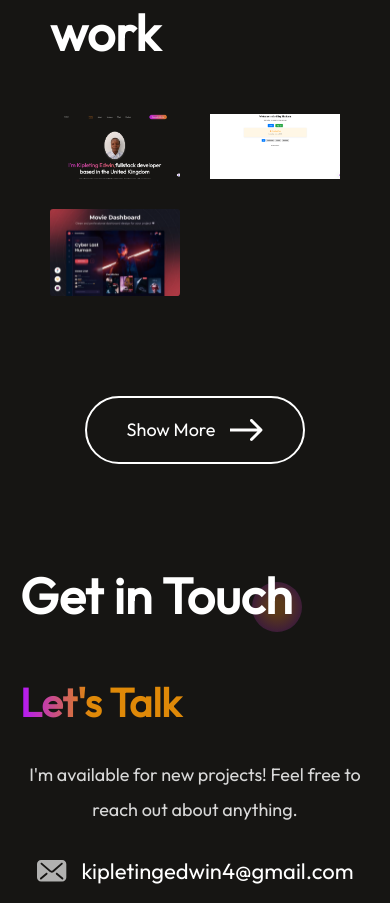
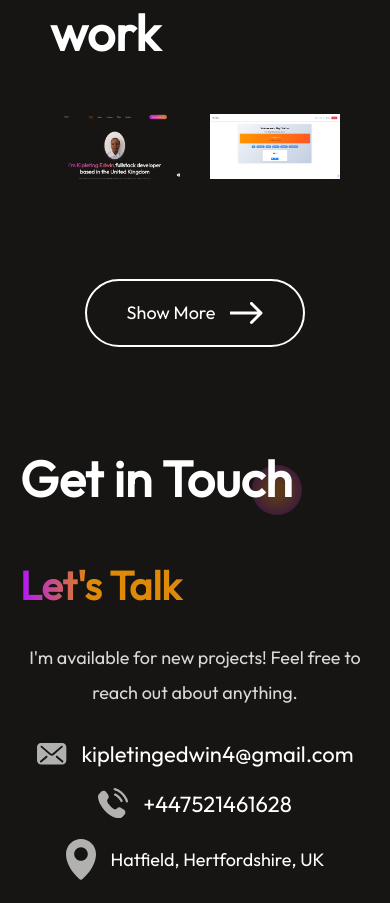
Before and after one commit to KipletingEdwin/kipleting-edwin-portfolio, a React (Vite) app: page / in a window 390 px wide. Shown: the part 4785-5688 px from the top of the page. Built offline with nearby package versions, Linux system fonts and the light colour scheme.

Commit message:
make projects responsive

```diff
--- a/src/Components/MyWork/MyWork.css
+++ b/src/Components/MyWork/MyWork.css
@@ -26,7 +26,7 @@
 
 .mywork-container{
     display: grid;
-    grid-template-columns: 1fr 1fr 1fr;
+    grid-template-columns: 1fr 1fr;
     gap: 40px;
 }
 
--- a/src/assets/mywork_data.js
+++ b/src/assets/mywork_data.js
@@ -1,6 +1,5 @@
 import project1_img from '../assets/project_1.png'
-import project2_img from '../assets/project_2.png'
-import project3_img from '../assets/project_3.svg'
+import project3_img from '../assets/project_3.png'
 
 
 const mywork_data = [
@@ -8,11 +7,6 @@
         w_no:1,
         w_name:"Web design",
         w_img:project1_img
-    },
-    {
-        w_no:2,
-        w_name:"Web design",
-        w_img:project2_img
     },
     {
         w_no:3,
```
Also changed, not shown: src/assets/project_3.png (added).
